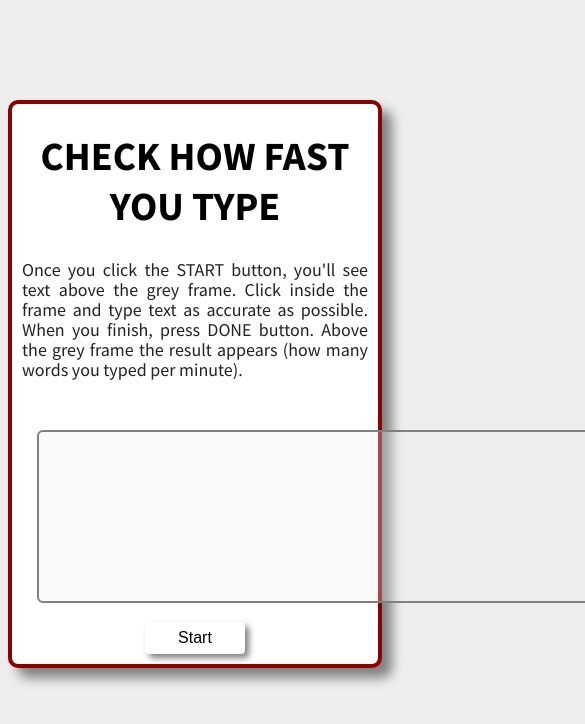
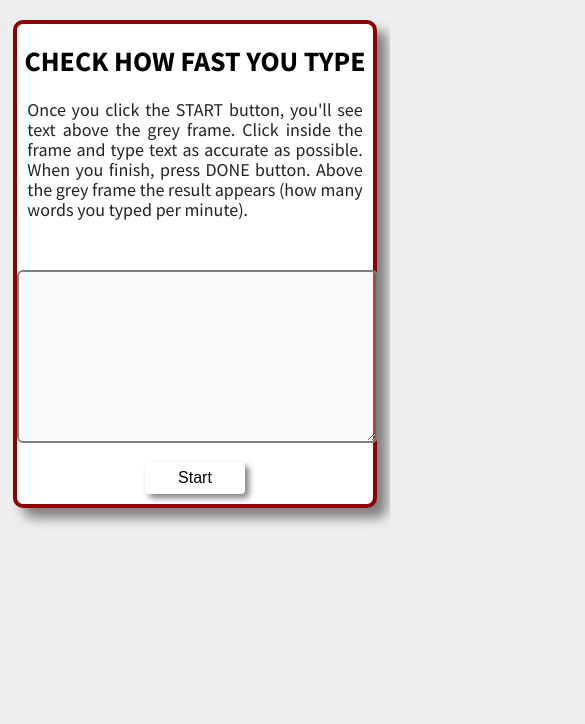
Before and after one commit to CodersLab-Test/typingpace_test, a plain HTML site: page index.html in a window 390 px wide. Shown: the top 724 px of the page, 585 px wide, since content can reach past the window. Drawn offline with Linux system fonts and the light colour scheme.

Commit message:
Add some responsivenes to the project

```diff
--- a/index.html
+++ b/index.html
@@ -4,7 +4,7 @@
 	<meta charset="UTF-8">
 	<title>Test</title>
 	<link href="https://fonts.googleapis.com/css?family=Source+Sans+Pro:400,700&display=swap&subset=latin-ext" rel="stylesheet">
-	<link rel="stylesheet" type="text/css" href="style/style.css">
+	<link rel="stylesheet" href="style/style.css">
 	<script type="text/javascript" src="app/app.js"></script>
 </head>
 <body>
--- a/style/style.css
+++ b/style/style.css
@@ -10,7 +10,7 @@ html, body {
 	border-radius: .5rem;
 	box-shadow: .5rem .5rem .6rem gray;
 	margin: 5rem auto;
-	max-width: 35rem;
+	width: 35rem;
 }
 
 h1 {
@@ -54,3 +54,24 @@ button {
 	margin: .5rem auto;
 	width: 5rem;
 }
+
+@media screen and (max-width: 700px) {
+	.wraper {
+		margin: 1rem auto;
+		width: 95%;
+	}
+	h1 {
+		font-size: 1.4rem;
+	}
+	p {
+		font-size: .9rem;
+		line-height: 1rem;
+		padding: .1rem .5rem;
+	}
+	textarea {
+		font-size: 1rem;
+		margin: .2rem auto;
+		padding: .2rem;
+		width: 98%;
+	}
+}
```
Also changed, not shown: 2 other files.
